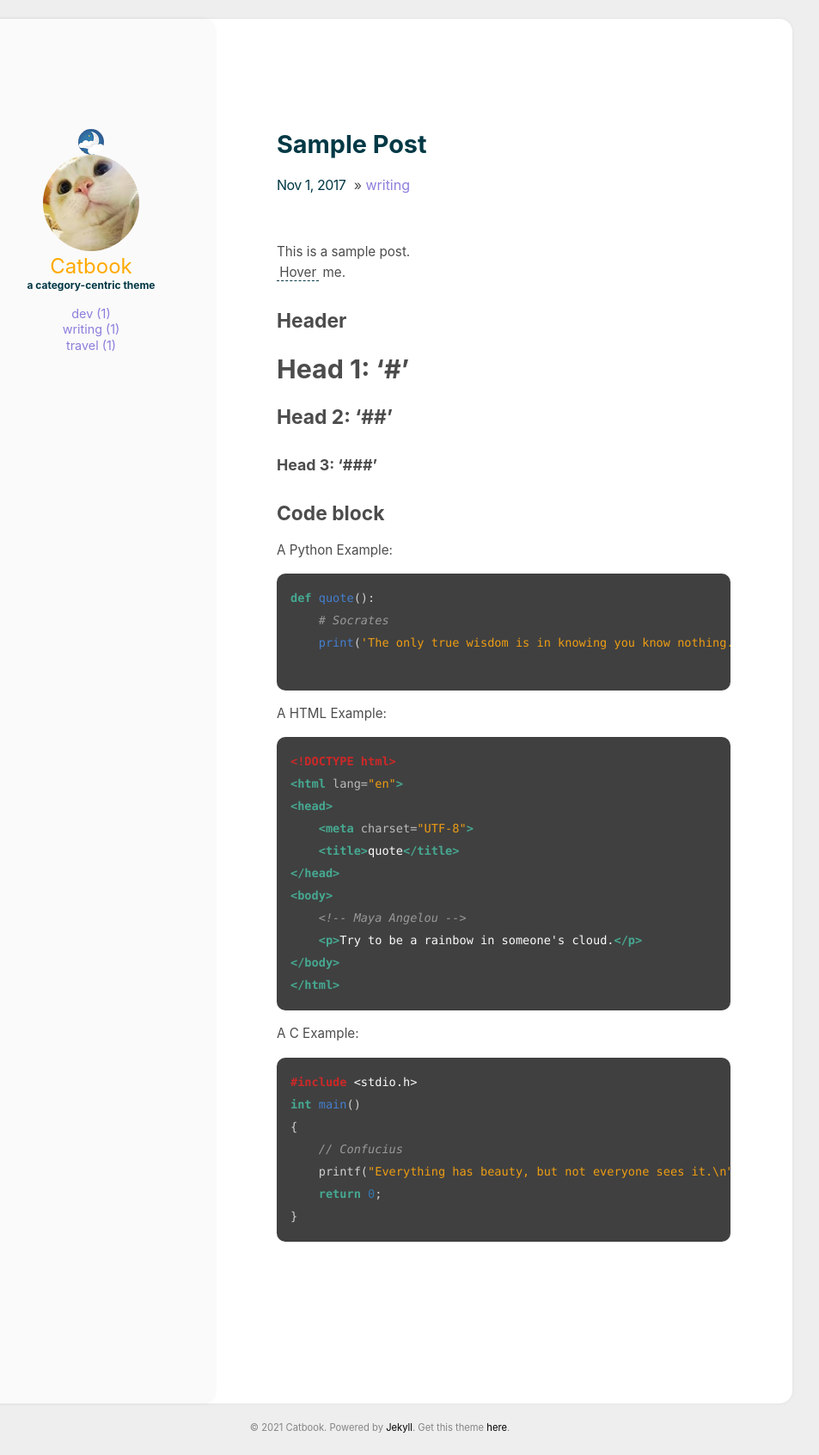
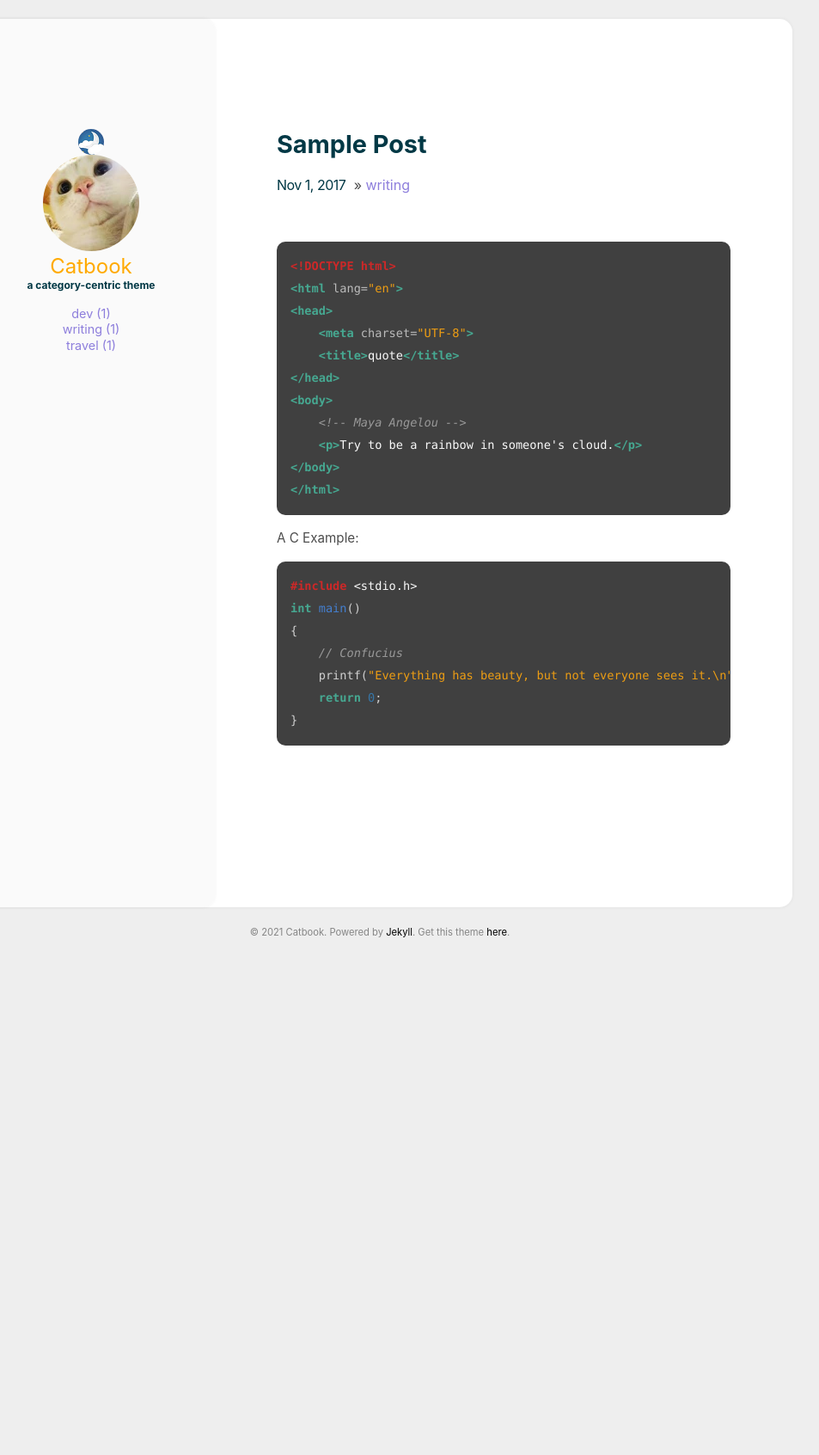
Before and after one commit to HwangJeongBin/HwangJeongBin.github.io, a Jekyll site: the page built from _posts/2017-11-01-s2.md, in a window 1280 px wide. Shown: the whole page at 86% size, without its empty margins (198-1151 px from the left). Built offline with Jekyll 4.4.1, drawn with Linux system fonts in a browser that asks for light colours; after the commit the page ends 1116 px from its top, so only the background shows below that.

Commit message:
Update 2017-11-01-s2.md

````diff
--- a/_posts/2017-11-01-s2.md
+++ b/_posts/2017-11-01-s2.md
@@ -3,26 +3,6 @@ title: Sample Post
 categories: [writing]
 comments: true
 ---
-
-This is a sample post.<br>
-<dfn info="You can add extra information">Hover</dfn> me.
-
-## Header
-
-# Head 1: '#'
-## Head 2: '##'
-### Head 3: '###'
-
-## Code block
-A Python Example:
-
-```python
-def quote():
-    # Socrates
-    print('The only true wisdom is in knowing you know nothing.')
-
-```
-A HTML Example:
 
 ```html
 <!DOCTYPE html>
````
